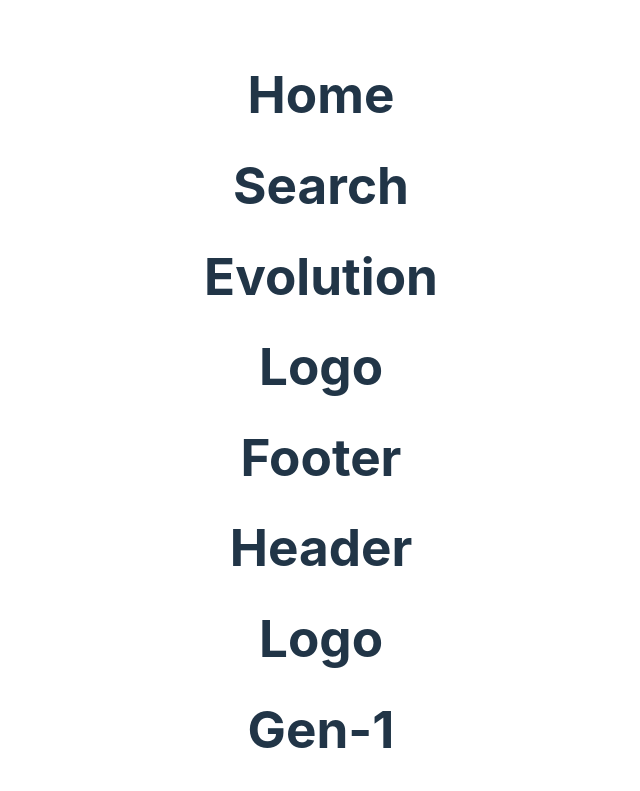
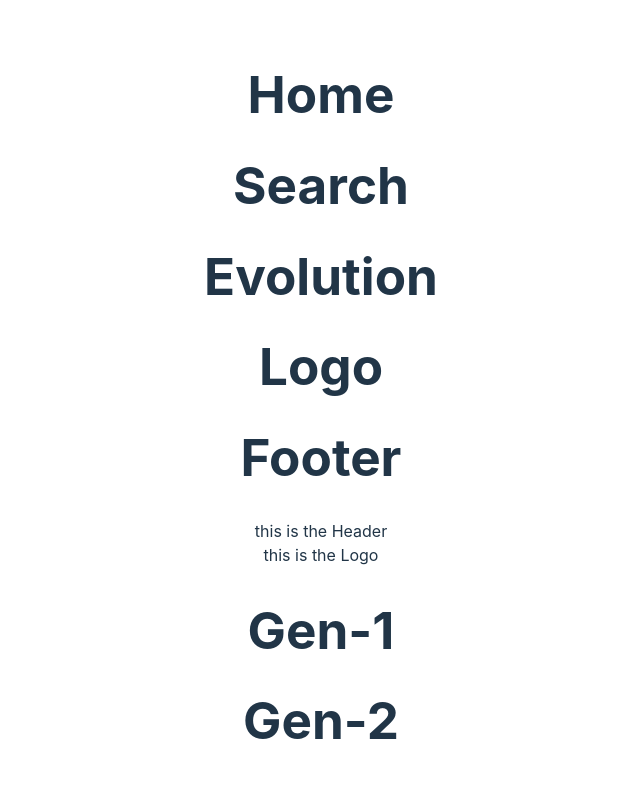
Before and after one commit to haniladjamba/Kelompok5_FrontEnd_D, a React (Vite) app: page / in a window 1280 px wide. Shown: the top 791 px of the page, without its empty margins (319-959 px from the left). Built offline with nearby package versions, Linux system fonts and the light colour scheme.

Commit message:
menambahkan props header dan logo dalam components/header

```diff
--- a/src/App.jsx
+++ b/src/App.jsx
@@ -24,8 +24,8 @@ function App() {
       <LogoCI />
       <typeEffect />
       <Footer />
-      <Header />
-      <Logo />
+      <Header components="Header" />
+      <Logo components="Logo"/>
       <Gen1 />
       <Gen2 />
       <Gen3 />
--- a/src/components/Header/header.jsx
+++ b/src/components/Header/header.jsx
@@ -1,5 +1,5 @@
-const Header = () => {
-    return <h1>Header</h1>
+const Header = ({components}) => {
+    return <div>this is the {components}</div>
 }
 
 export default Header;
--- a/src/components/Header/logo.jsx
+++ b/src/components/Header/logo.jsx
@@ -1,5 +1,5 @@
-const Logo = () => {
-    return <h1>Logo</h1>;
+const Logo = ({components}) => {
+    return <div>this is the {components}</div>;
 }
 
 export default Logo;
```
